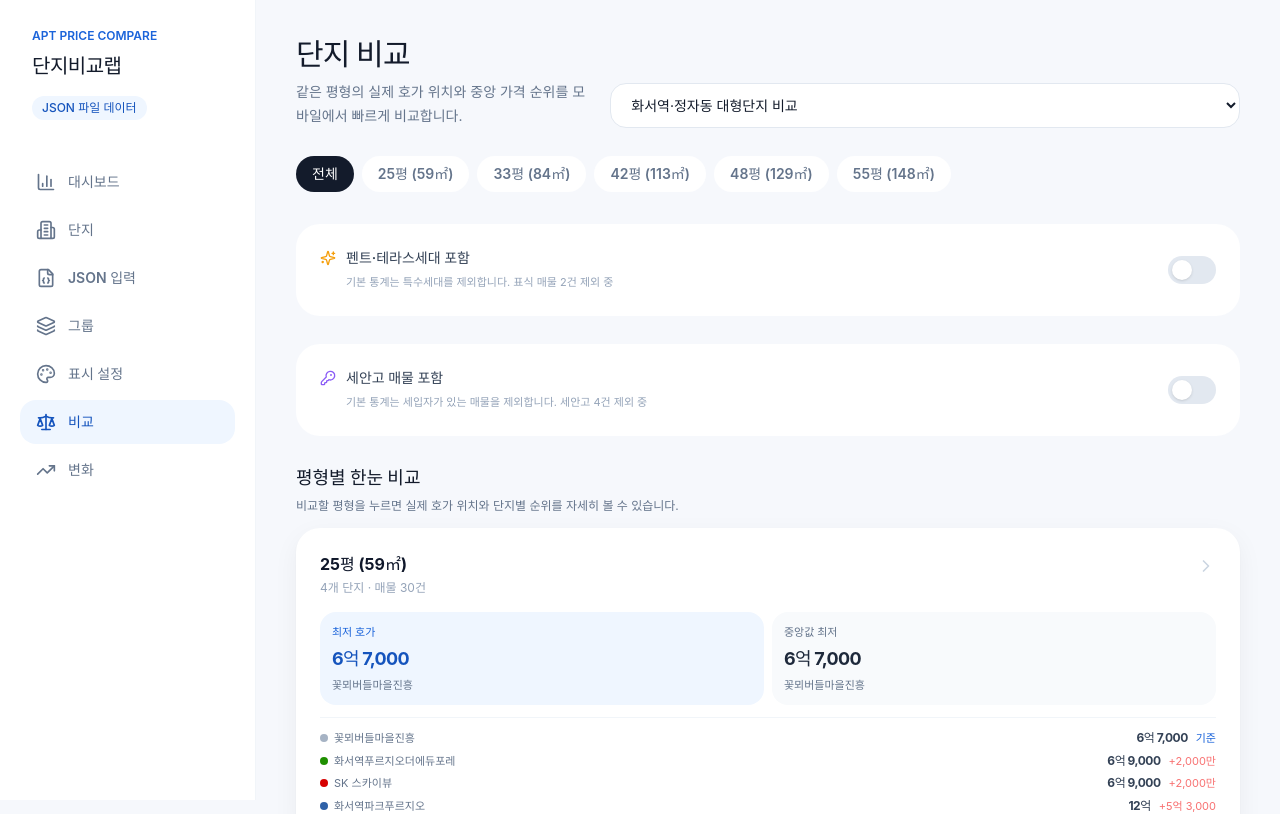
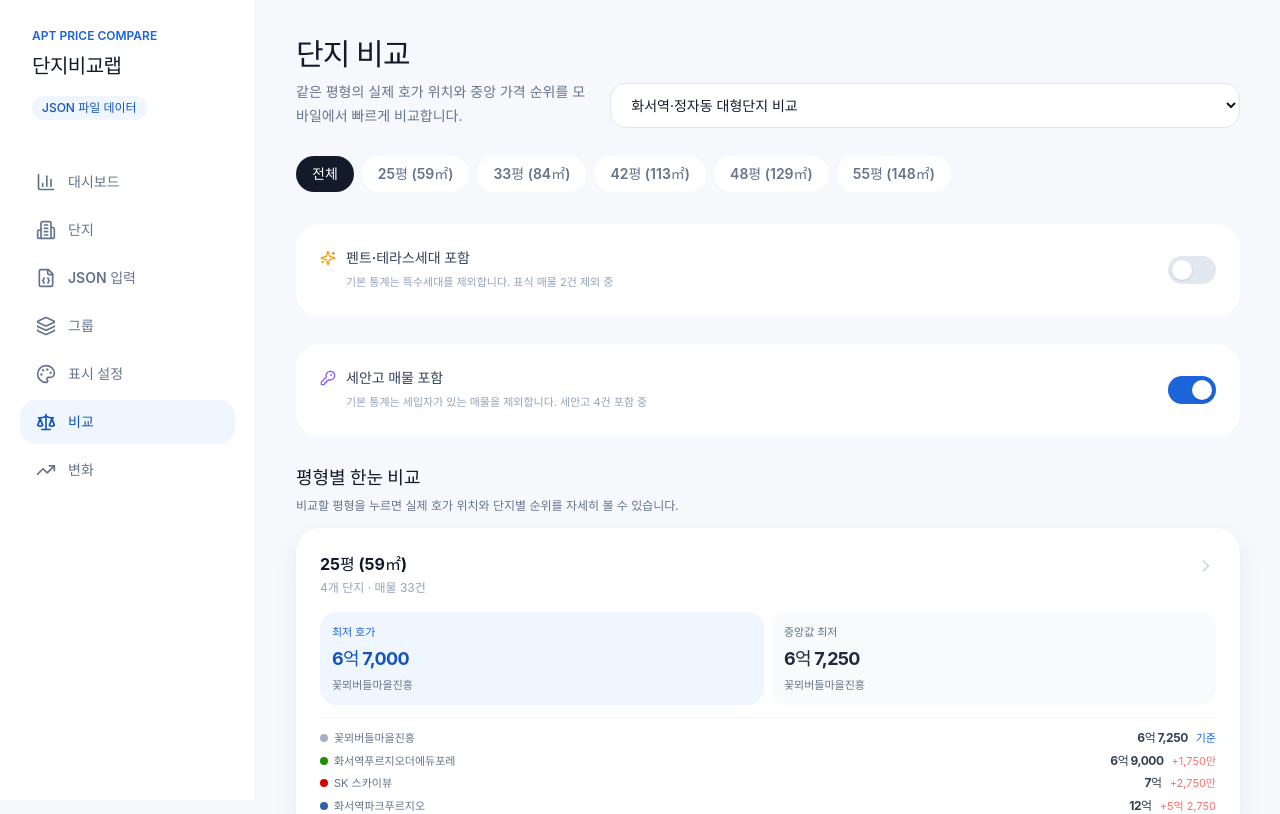
Before and after one commit to impaztt/apt, a React (Vite) app: page /compare in a window 1280 px wide. Shown: the top 814 px of the page. Built offline with nearby package versions, Linux system fonts and the light colour scheme.

Commit message:
Include tenant-occupied listings by default

```diff
--- a/src/features/comparisons/components/PriceRangeSummary.tsx
+++ b/src/features/comparisons/components/PriceRangeSummary.tsx
@@ -83,7 +83,7 @@ export function PriceRangeSummary({
   showMedian?: boolean;
 }) {
   const [selectedMarkerKey, setSelectedMarkerKey] = useState<string | null>(null);
-  const [sortMode, setSortMode] = useState<SortMode>('median');
+  const [sortMode, setSortMode] = useState<SortMode>('count');
   if (!summaries.length) return null;
   const minimum = Math.min(...summaries.map((summary) => summary.min_price));
   const maximum = Math.max(...summaries.map((summary) => summary.max_price));
@@ -96,7 +96,7 @@ export function PriceRangeSummary({
   const effectiveSortMode = showMedian || sortMode !== 'median' ? sortMode : 'min';
   const orderedSummaries = [...summaries].sort((a, b) => {
     if (effectiveSortMode === 'min') return a.min_price - b.min_price;
-    if (effectiveSortMode === 'count') return b.listing_count - a.listing_count || a.min_price - b.min_price;
+    if (effectiveSortMode === 'count') return a.listing_count - b.listing_count || a.min_price - b.min_price;
     if (effectiveSortMode === 'name') return a.complex_name.localeCompare(b.complex_name, 'ko');
     return a.median_price - b.median_price;
   });
@@ -113,7 +113,7 @@ export function PriceRangeSummary({
         >
           {showMedian && <option value="median">중앙가 낮은 순</option>}
           <option value="min">최저가 낮은 순</option>
-          <option value="count">매물 많은 순</option>
+          <option value="count">매물 적은 순</option>
           <option value="name">단지명 순</option>
         </select>
       </div>
--- a/src/pages/ComparisonPage.tsx
+++ b/src/pages/ComparisonPage.tsx
@@ -25,7 +25,7 @@ export function ComparisonPage() {
   const [groupId, setGroupId] = useState('');
   const [areaGroup, setAreaGroup] = useState<AreaSelection>('all');
   const [includeSpecialUnits, setIncludeSpecialUnits] = useState(false);
-  const [includeTenantOccupied, setIncludeTenantOccupied] = useState(false);
+  const [includeTenantOccupied, setIncludeTenantOccupied] = useState(true);
   const group = groups.find((item) => item.id === groupId) ?? groups[0];
   const complexIds = memberships
     .filter((item) => item.group_id === group?.id)
--- a/src/pages/ComplexDataInputPage.tsx
+++ b/src/pages/ComplexDataInputPage.tsx
@@ -244,7 +244,7 @@ export function ComplexDataInputPage() {
     ? preview.listings.filter((listing) => listing.deal_type === '매매' && isTenantOccupiedListing(listing)).length
     : 0;
   const summaries = preview
-    ? summarizeListings(filterTenantOccupiedListings(filterSpecialListings(preview.listings, false), false), [preview.complex])
+    ? summarizeListings(filterTenantOccupiedListings(filterSpecialListings(preview.listings, false), true), [preview.complex])
     : [];
   const isExistingPreview = preview ? complexes.some((complex) => complex.id === preview.complex.id) : Boolean(requestedComplexId);
 
@@ -272,8 +272,8 @@ export function ComplexDataInputPage() {
             <li>2. <code className="rounded bg-white px-1.5 py-0.5 text-xs">supply_area_m2 / exclusive_area_m2</code>는 평형 표시 규칙으로 자동 변환됩니다. <code className="rounded bg-white px-1.5 py-0.5 text-xs">broker_details</code>는 동일 매물의 중개사 상세로 보존됩니다.</li>
             <li>3. 가격 범위 매물은 <code className="rounded bg-white px-1.5 py-0.5 text-xs">is_price_range: true</code>, <code className="rounded bg-white px-1.5 py-0.5 text-xs">price_min_text / price_max_text</code>로 넣으면 낮은 금액을 호가 비교 기준으로 계산합니다.</li>
             <li>4. <code className="rounded bg-white px-1.5 py-0.5 text-xs">supply_area_type</code> 또는 <code className="rounded bg-white px-1.5 py-0.5 text-xs">exclusive_area_type</code> 코드에 <code className="rounded bg-white px-1.5 py-0.5 text-xs">P</code>가 있으면 펜트, <code className="rounded bg-white px-1.5 py-0.5 text-xs">T</code>가 있으면 테라스로 자동 분류합니다. 필요하면 <code className="rounded bg-white px-1.5 py-0.5 text-xs">special_unit_type</code>으로 직접 지정할 수도 있습니다.</li>
-            <li>5. <code className="rounded bg-white px-1.5 py-0.5 text-xs">keyword_analysis.occupancy_type</code>이 <code className="rounded bg-white px-1.5 py-0.5 text-xs">세안고</code>인 매물은 기본 통계에서 제외됩니다. 중개사 상세에 표시된 세안고도 같은 매물에 반영됩니다.</li>
-            <li>6. <strong>JSON 검증 및 미리보기</strong>로 일반세대·비세안고 기준 평형별 매매 가격이 맞는지 확인합니다.</li>
+            <li>5. <code className="rounded bg-white px-1.5 py-0.5 text-xs">keyword_analysis.occupancy_type</code>이 <code className="rounded bg-white px-1.5 py-0.5 text-xs">세안고</code>인 매물은 표시 배지가 붙고 기본 통계에도 포함됩니다.</li>
+            <li>6. <strong>JSON 검증 및 미리보기</strong>로 일반세대 기준 평형별 매매 가격이 맞는지 확인합니다.</li>
             <li>7. 수집 기준일을 확인하고 관리자 저장 키를 입력한 뒤 <strong>오늘 데이터 저장</strong>을 누릅니다.</li>
             <li>8. 재배포 후 단지 상세와 대시보드에서 변경 내용을 확인합니다.</li>
           </ol>
@@ -283,7 +283,7 @@ export function ComplexDataInputPage() {
             <li>2. 새 단지는 아래 <strong>신규 단지명</strong>을 입력하고, <code className="rounded bg-white px-1.5 py-0.5 text-xs">data_version: "m2_with_broker_details_v1"</code> 형식의 매물 JSON을 붙여넣으면 됩니다.</li>
             <li>3. 공급·전용면적은 <code className="rounded bg-white px-1.5 py-0.5 text-xs">㎡</code> 입력값을 기준으로 평형 규칙에 자동 연결하고, 중개사 상세는 매물 안에서 펼쳐볼 수 있게 저장합니다.</li>
             <li>4. 타입 코드가 <code className="rounded bg-white px-1.5 py-0.5 text-xs">120PB</code>처럼 <code className="rounded bg-white px-1.5 py-0.5 text-xs">P</code>를 포함하면 펜트, <code className="rounded bg-white px-1.5 py-0.5 text-xs">T</code>를 포함하면 테라스로 자동 분류됩니다. 특수세대는 일반 통계에서 기본 제외됩니다.</li>
-            <li>5. <code className="rounded bg-white px-1.5 py-0.5 text-xs">occupancy_type: "세안고"</code>인 매물도 기본 통계에서 제외되며 화면에서 포함 여부를 선택할 수 있습니다.</li>
+            <li>5. <code className="rounded bg-white px-1.5 py-0.5 text-xs">occupancy_type: "세안고"</code>인 매물은 기본 통계에 포함되며 화면에서 제외 여부를 선택할 수 있습니다.</li>
             <li>6. 새 단지일 때만 아래에서 포함할 비교 그룹을 확인하거나 수정합니다.</li>
             <li>7. 수집 기준일을 선택하고 관리자 저장 키로 저장합니다.</li>
             <li>8. 재배포 후 단지 목록과 비교 화면에 추가 또는 수정 내용이 표시됩니다.</li>
@@ -291,7 +291,7 @@ export function ComplexDataInputPage() {
         )}
         <p className="mt-4 rounded-2xl bg-white px-4 py-3 text-xs leading-5 text-slate-500">
           저장 파일은 <code className="rounded bg-slate-50 px-1">snapshots/단지ID/수집일.json</code>으로 누적됩니다. 같은 날짜에 다시 저장하면
-          해당 날짜 자료만 갱신됩니다. 대시보드 가격 비교는 매매 매물만 계산하며, 특수세대 및 세안고 매물은 기본 통계에서 제외됩니다.
+          해당 날짜 자료만 갱신됩니다. 대시보드 가격 비교는 매매 매물만 계산하며, 특수세대는 기본 통계에서 제외되고 세안고 매물은 기본 포함됩니다.
         </p>
       </Card>
 
@@ -449,7 +449,7 @@ export function ComplexDataInputPage() {
             )}
             {previewTenantOccupiedCount > 0 && (
               <p className="mt-2 rounded-xl bg-violet-50 px-3 py-2 text-xs font-semibold text-violet-700">
-                세안고 매물 {previewTenantOccupiedCount}건은 아래 기본 가격 요약에서 제외됩니다.
+                세안고 매물 {previewTenantOccupiedCount}건이 아래 기본 가격 요약에 포함됩니다. 대시보드에서 제외할 수 있습니다.
               </p>
             )}
           </Card>
--- a/src/pages/ComplexDetailPage.tsx
+++ b/src/pages/ComplexDetailPage.tsx
@@ -31,7 +31,7 @@ export function ComplexDetailPage() {
   const [maxPriceEok, setMaxPriceEok] = useState('');
   const [capturedDate, setCapturedDate] = useState('');
   const [includeSpecialUnits, setIncludeSpecialUnits] = useState(false);
-  const [includeTenantOccupied, setIncludeTenantOccupied] = useState(false);
+  const [includeTenantOccupied, setIncludeTenantOccupied] = useState(true);
   const complex = complexes.find((item) => item.id === complexId);
   const complexSnapshots = snapshots
     .filter((snapshot) => snapshot.complex_id === complexId)
--- a/src/pages/DashboardPage.tsx
+++ b/src/pages/DashboardPage.tsx
@@ -28,7 +28,7 @@ export function DashboardPage() {
   const [areaGroup, setAreaGroup] = useState<AreaSelection>('all');
   const [selectedComplexIds, setSelectedComplexIds] = useState<string[]>([]);
   const [includeSpecialUnits, setIncludeSpecialUnits] = useState(false);
-  const [includeTenantOccupied, setIncludeTenantOccupied] = useState(false);
+  const [includeTenantOccupied, setIncludeTenantOccupied] = useState(true);
   const activeGroup = groups.find((group) => group.id === selectedGroupId) ?? groups[0];
   const groupComplexIds = memberships
     .filter((membership) => membership.group_id === activeGroup?.id)
--- a/src/pages/TrendPage.tsx
+++ b/src/pages/TrendPage.tsx
@@ -31,7 +31,7 @@ export function TrendPage() {
   const [areaGroup, setAreaGroup] = useState<AreaSelection>(requestedArea ?? 'all');
   const [complexId, setComplexId] = useState('');
   const [includeSpecialUnits, setIncludeSpecialUnits] = useState(false);
-  const [includeTenantOccupied, setIncludeTenantOccupied] = useState(false);
+  const [includeTenantOccupied, setIncludeTenantOccupied] = useState(true);
   const group = groups.find((item) => item.id === groupId) ?? groups[0];
   const complexIds = memberships
     .filter((item) => item.group_id === group?.id)
```
